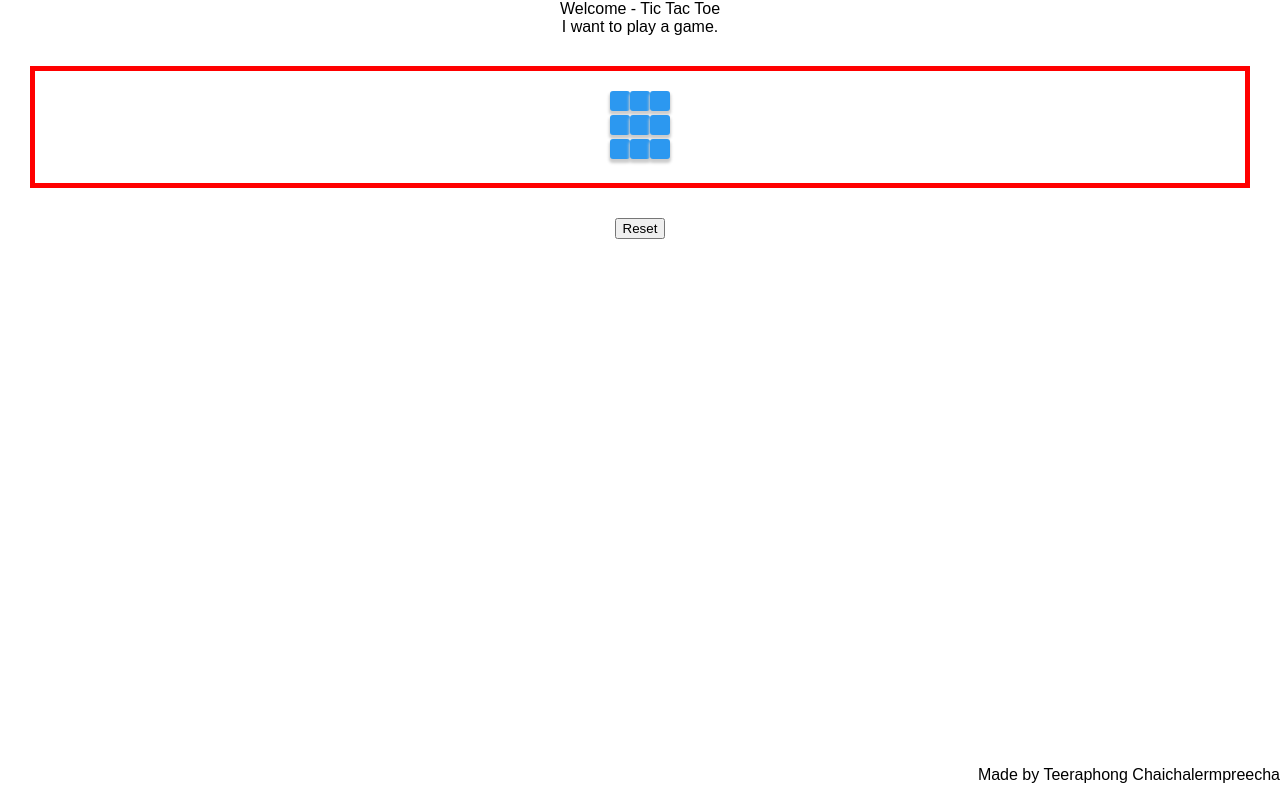
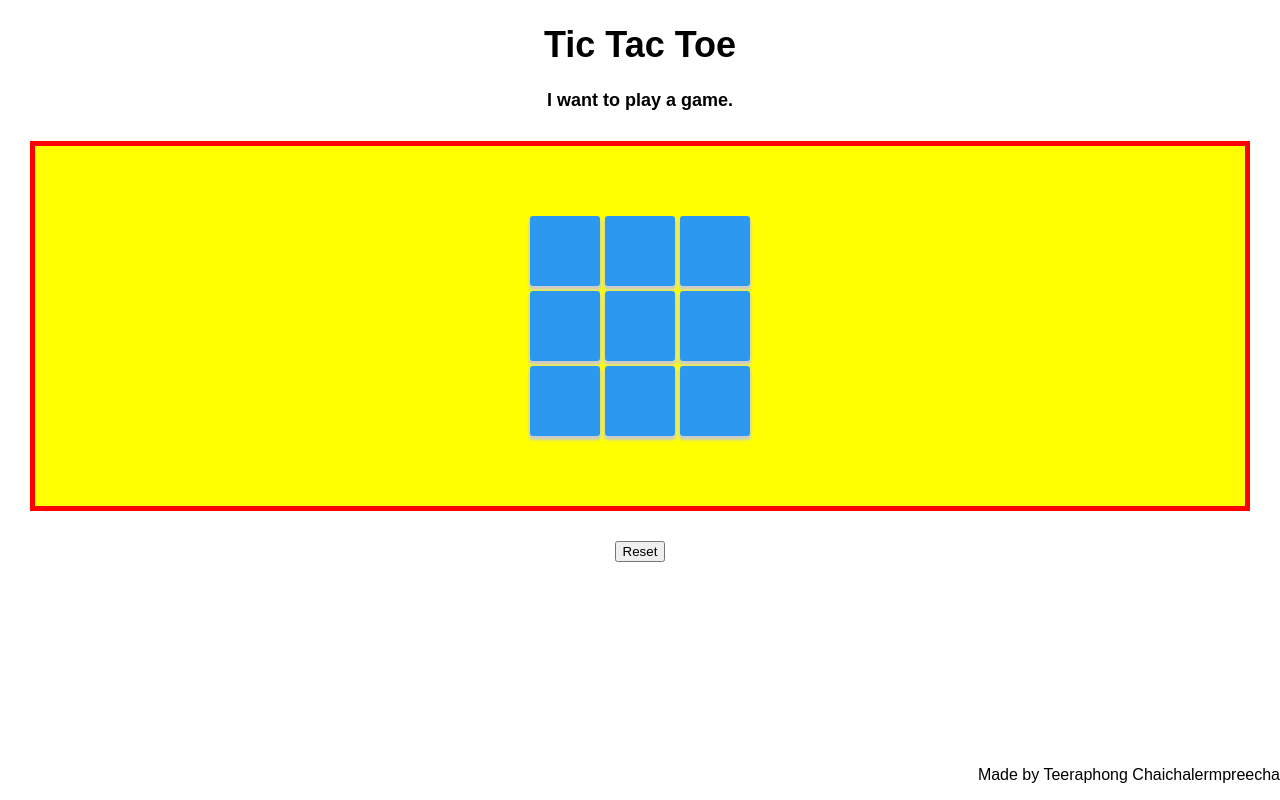
Before and after one commit to CodeAcademyBKK2017/react-intro, a React (Create React App) app: page / in a window 1280 px wide. Built offline with nearby package versions, Linux system fonts and the light colour scheme; the HTML template or start-up script is replaced by a standard one.

Commit message:
centralize by flex

```diff
--- a/src/components/Box/Box.component.js
+++ b/src/components/Box/Box.component.js
@@ -60,9 +60,9 @@ class Box extends React.Component {
 
   getTheWinner = () => {
     if (this.state.isXNext) {
-      return this.winnerLogic(this.state.scoreO) ? 'O - The winner' : 'playing';
+      return this.winnerLogic(this.state.scoreO) ? 'O - The winner' : 'playing...';
     } else {
-      return this.winnerLogic(this.state.scoreX) ? 'X - The winner' : 'playing';
+      return this.winnerLogic(this.state.scoreX) ? 'X - The winner' : 'playing...';
     }
   }
 
@@ -94,10 +94,10 @@ class Box extends React.Component {
     const rowLists = this.state.boxData.map(this.getRow);
     return (
       <div className='box-container'>
-        <div className='title'>Welcome - Tic Tac Toe</div>
-        <div className='info'>I want to play a game.</div>
-        <div className="row-lists">{rowLists}</div>
-        <p>{this.state.message}</p>
+        <h1 className='title'>Tic Tac Toe</h1>
+        <h3 className='info'>I want to play a game.</h3>
+        <div className='row-container'>{rowLists}</div>
+        <h2 className='message'>{this.state.message}</h2>
         <button onClick={this.reset}>Reset</button>
         <p className='credit'>Made by Teeraphong Chaichalermpreecha</p>
       </div>
--- a/src/components/Box/Box.style.css
+++ b/src/components/Box/Box.style.css
@@ -2,15 +2,23 @@
     text-align: center;
 }
 .title {
-    display: block;
+    font-size: 36px;
 }
 .info {
-    display: block;
+    font-size: 18px;
 }
-.row-lists {
+.row-container {
     margin: 30px;
     padding: 20px;
     border: 5px solid red;
+    background-color: yellow;
+    display: flex;
+    height: 40vh;
+    justify-content: center;
+    flex-direction: column;
+}
+.message {
+
 }
 .credit {
     position: fixed;
--- a/src/components/Cell/Cell.style.css
+++ b/src/components/Cell/Cell.style.css
@@ -1,12 +1,21 @@
 .Cell-button {
     cursor: pointer;
-    display: inline-block;
     font-weight: bold;
     font-size: 32px;
     border: none;
     padding: 10px;
     border-radius: 3px;
     box-shadow: 0px 3px 3px 1px #CCCCCC;
+    width: 50px;
+    height: 50px;
+    vertical-align: middle;
+    display: inline-flex;
+    align-items: center;
+    justify-content: center;
+}
+
+.Cell-button + .Cell-button {
+    margin-left: 5px;
 }
 
 .Cell-button__blue {
--- a/src/components/Row/Row.component.js
+++ b/src/components/Row/Row.component.js
@@ -2,6 +2,7 @@ import React from 'react';
 import noop from 'lodash/noop';
 import PropTypes from 'prop-types';
 import Cell from '../Cell/Cell.component';
+import './Row.style.css';
 
 class Row extends React.Component {
 
@@ -11,7 +12,7 @@ class Row extends React.Component {
     const {rowIndex, rowData, cellClickHandler} = this.props;
     const cellLists = rowData.map(this.getCell);
     return (
-      <div>
+      <div className="cell-container">
         {cellLists}
       </div>
     );
--- /dev/null
+++ b/src/components/Row/Row.style.css
@@ -0,0 +1,7 @@
+.cell-container {
+
+}
+
+.cell-container + .cell-container {
+    margin-top: 5px;
+}
```
